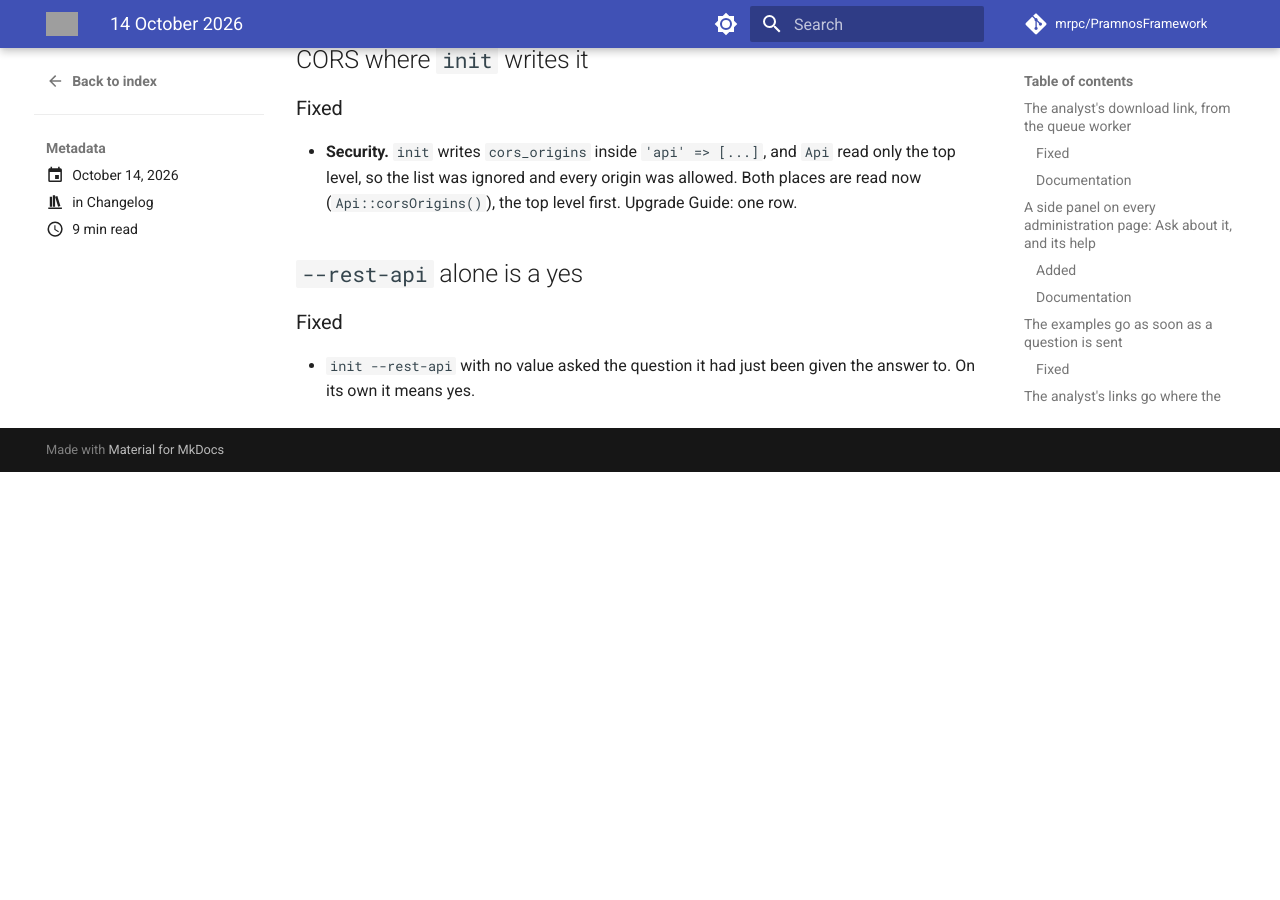
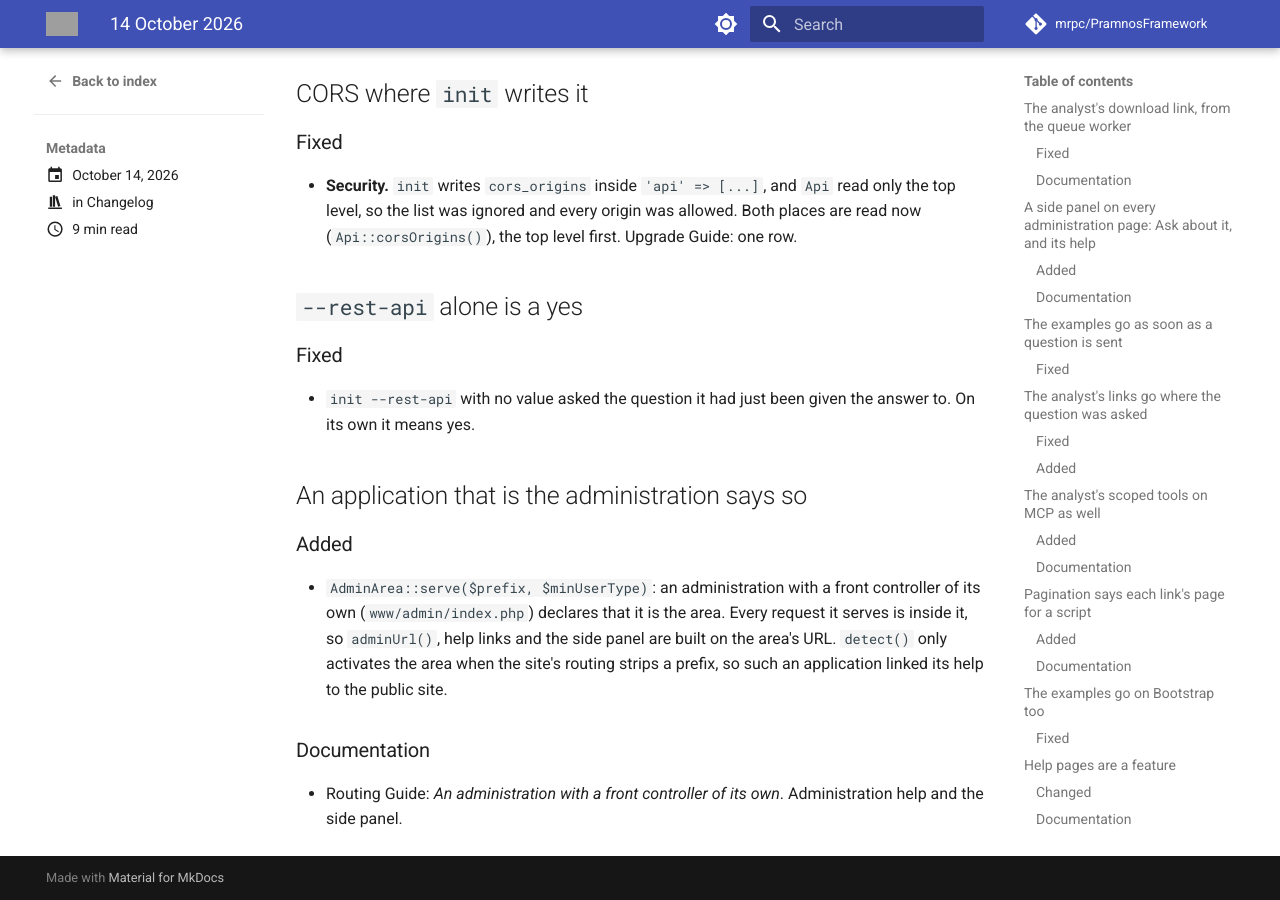
Before and after one commit to mrpc/PramnosFramework, an MkDocs documentation site: the page built from docs/version-history/posts/2026-10-14.md, in a window 1280 px wide and 900 px high, scrolled down 8651 px. Built offline with MkDocs 1.6.1 and Material for MkDocs 9.7.7, drawn with Linux system fonts in a browser that asks for light colours; comment, search, counter and statistics services are not loaded; before the commit the page ends 9123 px from its top, so only the background shows below that; some of the changed text lies outside the part shown; grey boxes are pictures that could not be loaded.

Commit message:
feat(admin): AdminArea::serve() — an administration with a front controller of its own says it is the area

```diff
--- a/docs/version-history/posts/2026-10-14.md
+++ b/docs/version-history/posts/2026-10-14.md
@@ -31,6 +31,7 @@ Twenty-four entries today:
 - An account's failed pushes are its own
 - CORS where `init` writes it
 - `--rest-api` alone is a yes
+- An application that is the administration says so
 
 <!-- more -->
 
@@ -316,3 +317,18 @@ Twenty-four entries today:
 
 - `init --rest-api` with no value asked the question it had just been given the answer to. On its
   own it means yes.
+
+## An application that is the administration says so
+
+### Added
+
+- `AdminArea::serve($prefix, $minUserType)`: an administration with a front controller of its own
+  (`www/admin/index.php`) declares that it is the area. Every request it serves is inside it, so
+  `adminUrl()`, help links and the side panel are built on the area's URL. `detect()` only
+  activates the area when the site's routing strips a prefix, so such an application linked its
+  help to the public site.
+
+### Documentation
+
+- Routing Guide: *An administration with a front controller of its own*. Administration help and
+  the side panel.
```
Also changed, not shown: other parts of docs/version-history/posts/2026-10-14.md (+1 -1 lines), docs/Pramnos_Admin_Assistant_Guide.md (+3 -2 lines), docs/Pramnos_Routing_Guide.md (+13 -0 lines), 2 other files.
